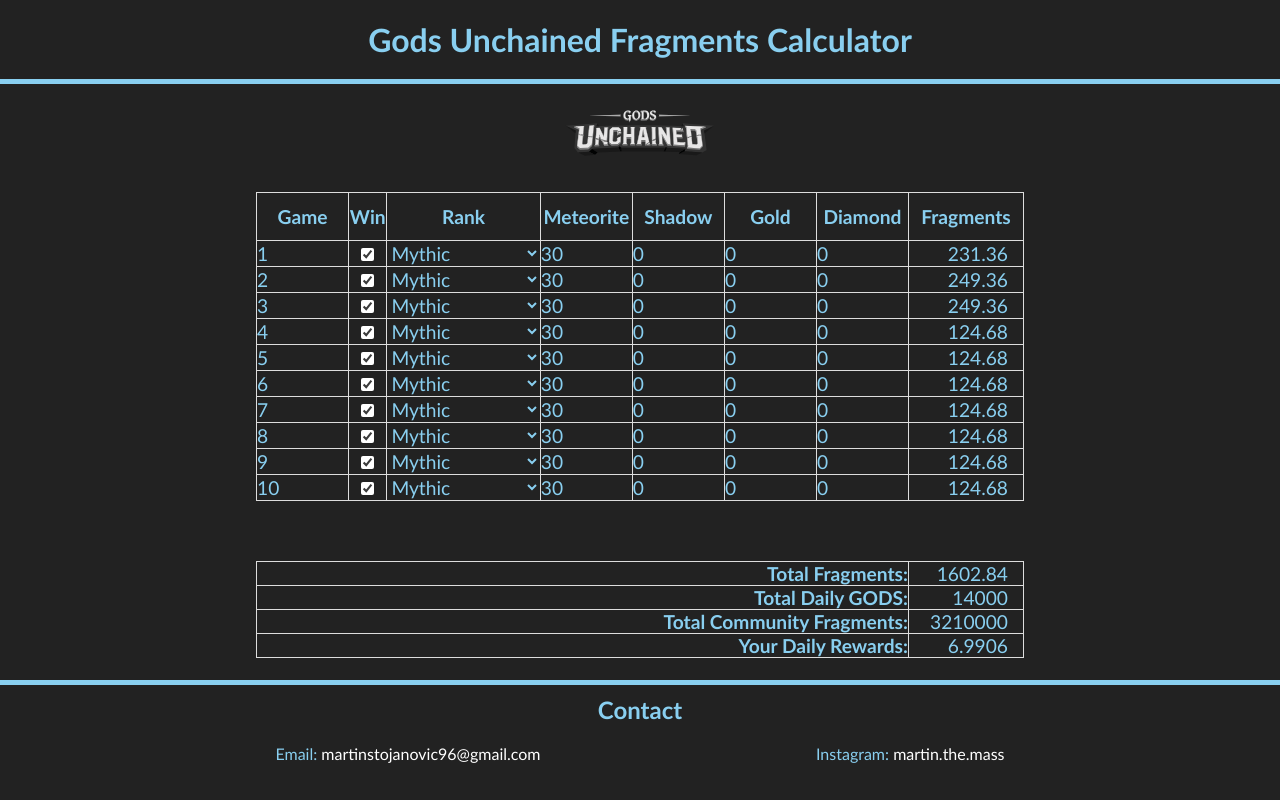
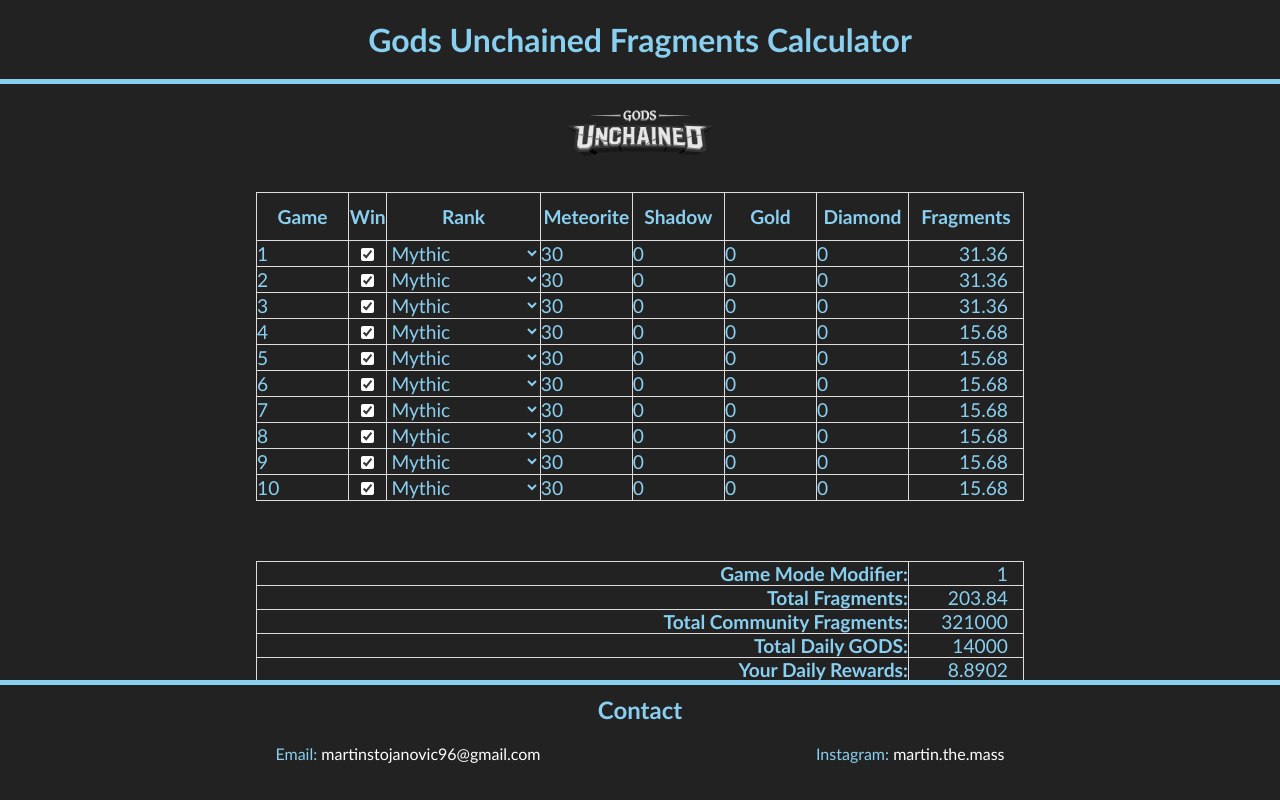
Before and after one commit to Jiggzawyr/gu-fragments-calculator, a React (Create React App) app: page / in a window 1280 px wide. Built offline with nearby package versions, Linux system fonts and the light colour scheme.

Commit message:
update calculation formula

```diff
--- a/src/Components/Main/Main.jsx
+++ b/src/Components/Main/Main.jsx
@@ -2,14 +2,16 @@
 import { useState } from "react";
 import "./main.css";
 import {
-  startData,
+  START_DATA,
   CardQuality,
   ranks,
   cardQualityValue,
-  winStreakModifierAmount,
   fullDiamondDeckValue,
-  totalCommunityFragmentsDefault,
+  TOTAL_COMMUNITY_FRAGMENTS_DEFAULT,
   minimumQualityBoostAmount,
+  winRateModifiers,
+  BOOSTER,
+  GAME_MODE_MODIFIER_NORMAL,
 } from "./data.js";
 import logo from "../../assets/images/godsUnchainedLogo.svg";
 
@@ -64,16 +66,18 @@
 export default function Main() {
   const [data, setData] = useState(() => {
     const d = localStorage.getItem("data");
-    console.log(d);
-    if (d === null) return startData;
+    if (d === null) return START_DATA;
     else return JSON.parse(d);
   });
 
   const [fragments, setFragments] = React.useState(Array(data.length).fill(0));
+  const [gameModeModifier, setGameModeModifier] = React.useState(
+    GAME_MODE_MODIFIER_NORMAL
+  );
   const [totalFragments, setTotalFragments] = React.useState(0);
   const [totalDailyGods, setTotalDailyGods] = React.useState(14000);
   const [totalCommunityFragments, setTotalCommunityFragments] = React.useState(
-    totalCommunityFragmentsDefault
+    TOTAL_COMMUNITY_FRAGMENTS_DEFAULT
   );
   const [totalDailyRewards, setTotalDailyRewards] = React.useState(0);
 
@@ -101,16 +105,15 @@
   React.useEffect(() => {
     localStorage.setItem("data", JSON.stringify(data));
 
-    let newFragments = [];
-    let lastWon = 0;
-    let newTotalFragments = 0;
+    const newFragments = [];
     let totalWins = 0;
-
+    let consecutiveWins = 0;
     let newMessage = "";
 
     for (let i = 0; i < data.length; i++) {
       newFragments[i] = 0.0;
       if (data[i]["win"] === true) {
+        consecutiveWins = 1;
         if (deckSize(data[i]) > 30) {
           newMessage =
             "Sum of diamond, gold, shadow and meteorite cards for one game should be less or equal 30!";
@@ -120,35 +123,36 @@
           const deckModifier =
             normalisedDeckValue * (1 - minimumQualityBoost) +
             minimumQualityBoost;
-          const firstThreeWinsMod = totalWins < 3 ? 2 : 1;
+          const skillModifier = winRateModifiers[consecutiveWins];
+          const boosterModifier = totalWins < 3 ? BOOSTER : 1;
           const rankMod = ranks.find(
             (rank) => rank.name === data[i]["rank"]
           ).mod;
-          const winstreakModifier = lastWon ? winStreakModifierAmount : 0;
-
           newFragments[i] =
             rankMod > 0
               ? 100 *
-                (rankMod + winstreakModifier + deckModifier) *
-                firstThreeWinsMod
+                deckModifier *
+                (100 * skillModifier) *
+                boosterModifier *
+                rankMod *
+                gameModeModifier
               : 0;
 
           newFragments[i] = roundToFourDecimalPlaces(newFragments[i]);
         }
-        lastWon = true;
         totalWins++;
+        consecutiveWins++;
       } else {
-        lastWon = false;
+        consecutiveWins = 0;
       }
-
-      newTotalFragments += newFragments[i];
     }
 
     setMessage(newMessage);
     setFragments(newFragments);
-    newTotalFragments = roundToFourDecimalPlaces(newTotalFragments);
-    setTotalFragments(newTotalFragments);
-  }, [data]);
+    setTotalFragments(
+      roundToFourDecimalPlaces(newFragments.reduce((acc, value) => acc + value))
+    );
+  }, [data, gameModeModifier]);
 
   React.useEffect(() => {
     let newTotalDailyRewards =
@@ -275,6 +279,19 @@
           <tbody>
             <tr>
               <td>
+                <div className="align-right bold">Game Mode Modifier: </div>
+              </td>
+              <td className="last-column">
+                <input
+                  className="align-right"
+                  type="number"
+                  onChange={(e) => setGameModeModifier(e.target.value)}
+                  value={gameModeModifier}
+                />
+              </td>
+            </tr>
+            <tr>
+              <td>
                 <div className="align-right bold">Total Fragments: </div>
               </td>
               <td className="last-column">
@@ -283,19 +300,6 @@
                   type="number"
                   disabled
                   value={totalFragments}
-                />
-              </td>
-            </tr>
-            <tr>
-              <td>
-                <div className="align-right bold">Total Daily GODS: </div>
-              </td>
-              <td className="last-column">
-                <input
-                  className="align-right"
-                  type="number"
-                  onChange={(e) => setTotalDailyGods(e.target.value)}
-                  value={totalDailyGods}
                 />
               </td>
             </tr>
@@ -311,6 +315,19 @@
                   type="number"
                   onChange={(e) => setTotalCommunityFragments(e.target.value)}
                   value={totalCommunityFragments}
+                />
+              </td>
+            </tr>
+            <tr>
+              <td>
+                <div className="align-right bold">Total Daily GODS: </div>
+              </td>
+              <td className="last-column">
+                <input
+                  className="align-right"
+                  type="number"
+                  onChange={(e) => setTotalDailyGods(e.target.value)}
+                  value={totalDailyGods}
                 />
               </td>
             </tr>
--- a/src/Components/Main/data.js
+++ b/src/Components/Main/data.js
@@ -1,4 +1,4 @@
-export const startData = [
+export const START_DATA = [
   {
     game: 1,
     win: true,
@@ -91,7 +91,7 @@
   },
 ];
 
-export const totalCommunityFragmentsDefault = 3210000;
+export const TOTAL_COMMUNITY_FRAGMENTS_DEFAULT = 321000;
 
 export const CardQuality = Object.freeze({
   Diamond: "diamond",
@@ -121,8 +121,6 @@
 cardQualityValue[CardQuality.Shadow] = 10;
 cardQualityValue[CardQuality.Meteorite] = 1;
 
-export const winStreakModifierAmount = 0.09;
-
 export const fullDiamondDeckValue = 3750;
 
 export const minimumQualityBoostAmount = {};
@@ -130,3 +128,11 @@
 minimumQualityBoostAmount[CardQuality.Gold] = 0.25;
 minimumQualityBoostAmount[CardQuality.Shadow] = 0.2;
 minimumQualityBoostAmount[CardQuality.Meteorite] = 0.15;
+
+export const winRateModifiers = [
+  0, 0.01, 0.01, 0.01, 0.01, 0.01, 0.01, 0.03, 0.09, 0.09, 0.09,
+];
+
+export const BOOSTER = 2;
+
+export const GAME_MODE_MODIFIER_NORMAL = 1;
```
